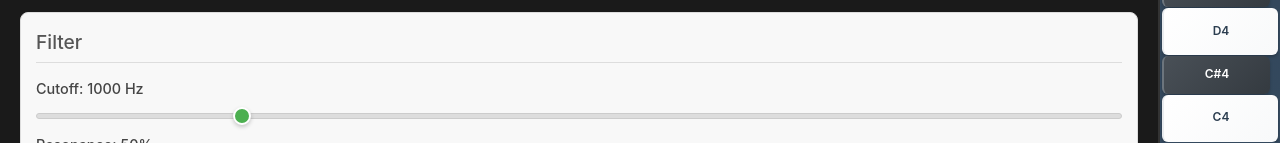
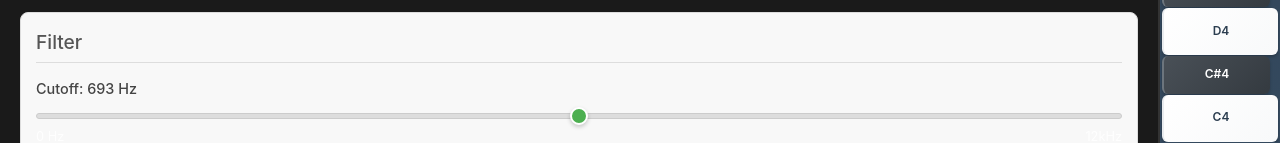
Before and after one commit to Joeboy/harphonium, a React (Vite) app: page / in a window 1280 px wide. Both pictures are taken after a click on the button "Synth". Shown: the part 657-800 px from the top of the page. Built offline with nearby package versions, Linux system fonts and the light colour scheme; the HTML template or start-up script is replaced by a standard one.

Commit message:
Use log scale for filter cutoff

```diff
--- a/src/components/SynthTab.tsx
+++ b/src/components/SynthTab.tsx
@@ -17,7 +17,10 @@ const SynthTab: React.FC<SynthTabProps> = () => {
   const [decayTime, setDecayTime] = useState(0.2);
   const [sustainLevel, setSustainLevel] = useState(0.7);
   const [releaseTime, setReleaseTime] = useState(0.3);
-  const [filterCutoff, setFilterCutoff] = useState(1000);
+  // We'll store the knob value (0..1) for log scale
+  const [filterCutoffKnob, setFilterCutoffKnob] = useState(0.5);
+  // Calculate the actual cutoff frequency from the knob
+  const filterCutoff = useMemo(() => 40.0 * Math.pow(300.0, filterCutoffKnob), [filterCutoffKnob]);
   const [filterResonance, setFilterResonance] = useState(0.5);
   const [masterVolume, setMasterVolume] = useState(70);
 
@@ -50,7 +53,10 @@ const SynthTab: React.FC<SynthTabProps> = () => {
 
         // Load filter values
         const cutoff: number = await invoke('get_filter_cutoff');
-        setFilterCutoff(cutoff);
+        // Convert cutoff to knob value (inverse of 40 * 300^knob)
+        let knob = Math.log(cutoff / 40.0) / Math.log(300.0);
+        knob = Math.max(0, Math.min(1, knob));
+        setFilterCutoffKnob(knob);
         const resonance: number = await invoke('get_filter_resonance');
         setFilterResonance(resonance);
       } catch (error) {
@@ -183,8 +189,10 @@ const SynthTab: React.FC<SynthTabProps> = () => {
     []
   );
 
-  const handleFilterCutoffChange = (cutoff: number) => {
-    setFilterCutoff(cutoff);
+  // When the slider moves, update the knob and send the mapped cutoff
+  const handleFilterCutoffKnobChange = (knob: number) => {
+    setFilterCutoffKnob(knob);
+    const cutoff = 40.0 * Math.pow(300.0, knob);
     throttledSetFilterCutoff(cutoff);
   };
 
@@ -291,12 +299,17 @@ const SynthTab: React.FC<SynthTabProps> = () => {
           <input
             type="range"
             id="cutoff"
-            min="100"
-            max="5000"
-            step="10"
-            value={filterCutoff}
-            onChange={(e) => handleFilterCutoffChange(parseFloat(e.target.value))}
+            min={0}
+            max={1}
+            step={0.001}
+            value={filterCutoffKnob}
+            onChange={(e) => handleFilterCutoffKnobChange(parseFloat(e.target.value))}
+            style={{ width: '100%' }}
           />
+          <div style={{ display: 'flex', justifyContent: 'space-between', fontSize: '0.8em' }}>
+            <span>0 Hz</span>
+            <span>12kHz</span>
+          </div>
         </div>
         <div className="control-group">
           <label htmlFor="resonance">
```
